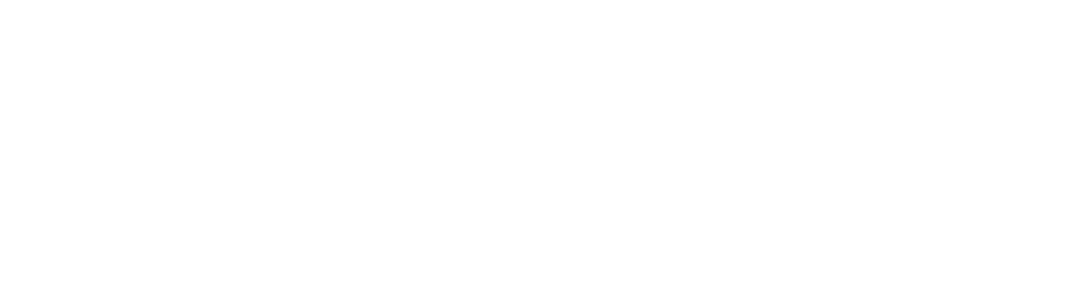
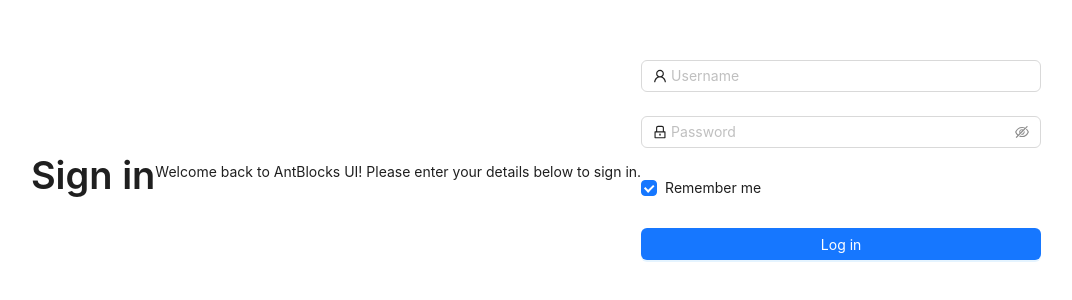
Before and after one commit to sukanprem/Line_Chatbot, a React (Create React App) app in the folder Back/ui-for-back/: page /login in a window 1280 px wide. Before the commit this address had no page. Shown: the part 228-528 px from the top of the page, without its empty margins (104-1176 px from the left). Built offline with nearby package versions, Linux system fonts and the light colour scheme.

Commit message:
Backend login page (in progress)

```diff
--- a/Back/ui-for-back/src/App.js
+++ b/Back/ui-for-back/src/App.js
@@ -12,6 +12,12 @@ const App = () => {
   const [subscriptionsData, setSubscriptions] = useState([]); // State สำหรับข้อมูลการติดตามผลสุขภาพ
   const [loading, setLoading] = useState(false);
   const navigate = useNavigate();
+
+  // ฟังก์ชัน logout ที่คุณต้องการเพิ่ม
+  const logout = () => {
+    localStorage.removeItem('isAuthenticated'); // ลบสถานะการล็อกอินจาก localStorage
+    navigate('/login'); // Redirect ไปที่หน้า login
+  };
 
   // ฟังก์ชันสำหรับดึงข้อมูลจาก API ของ healthCheckResults
   const fetchHealthCheckResults = async () => {
@@ -335,6 +341,8 @@ const App = () => {
 
   return (
     <div /* style={{ padding: '20px' }} */ className='padding-20-px'>
+      <Button type="primary" onClick={logout} style={{ float: 'right' }}>Logout</Button> {/* ปุ่ม Logout */}
+
       <h1>Health Check Results</h1>
       {/* เพิ่มปุ่ม Create */}
       <Button
--- /dev/null
+++ b/Back/ui-for-back/src/component/LoginFormPage/LoginFormPage.js
@@ -0,0 +1,75 @@
+import React, { useState } from 'react';
+import { Form, Input, Button, Checkbox, message, Typography } from 'antd';
+import { LockOutlined, UserOutlined } from '@ant-design/icons';
+import { useNavigate } from 'react-router-dom';
+import axios from 'axios';
+const { Title, Text } = Typography;
+
+const LoginFormPage = () => {
+    const [loading, setLoading] = useState(false);
+    const navigate = useNavigate();
+
+    const onFinish = async (values) => {
+        setLoading(true);
+        try {
+            const response = await axios.post('http://localhost:3001/admin/login', {
+                username: values.username,
+                password: values.password,
+            });
+
+            if (response.status === 200) {
+                message.success('Login successful!');
+                localStorage.setItem('isAuthenticated', 'true'); // บันทึกสถานะล็อกอินใน localStorage
+                navigate('/'); // Redirect to the homepage or admin dashboard
+            } else {
+                message.error('Login failed, please check your credentials.');
+            }
+        } catch (error) {
+            console.error('Login error: ', error);
+            message.error('Login failed, please try again.');
+        }
+        setLoading(false);
+    };
+
+    return (
+        <div style={{ display: 'flex', justifyContent: 'center', alignItems: 'center', height: '100vh' }}>
+            <Title>Sign in</Title>
+            <Text>Welcome back to AntBlocks UI! Please enter your details below to sign in.</Text>
+            <Form
+                name="login_form"
+                className="login-form"
+                initialValues={{ remember: true }}
+                onFinish={onFinish}
+                style={{ maxWidth: '400px', width: '100%' }}
+            >
+                <Form.Item
+                    name="username"
+                    rules={[{ required: true, message: 'Please enter your username!' }]}
+                >
+                    <Input prefix={<UserOutlined className="site-form-item-icon" />} placeholder="Username" />
+                </Form.Item>
+
+                <Form.Item
+                    name="password"
+                    rules={[{ required: true, message: 'Please enter your password!' }]}
+                >
+                    <Input.Password prefix={<LockOutlined className="site-form-item-icon" />} placeholder="Password" />
+                </Form.Item>
+
+                <Form.Item>
+                    <Form.Item name="remember" valuePropName="checked" noStyle>
+                        <Checkbox>Remember me</Checkbox>
+                    </Form.Item>
+                </Form.Item>
+
+                <Form.Item>
+                    <Button type="primary" htmlType="submit" className="login-form-button" loading={loading} block>
+                        Log in
+                    </Button>
+                </Form.Item>
+            </Form>
+        </div>
+    );
+};
+
+export default LoginFormPage;
--- /dev/null
+++ b/Back/ui-for-back/src/component/ProtectedRoute/ProtectedRoute.js
@@ -0,0 +1,14 @@
+import React from 'react';
+import { Navigate } from 'react-router-dom';
+
+const ProtectedRoute = ({ children }) => {
+  const isAuthenticated = localStorage.getItem('isAuthenticated'); // ตรวจสอบว่าผู้ใช้ล็อกอินหรือไม่
+
+  if (!isAuthenticated) {
+    return <Navigate to="/login" />; // หากยังไม่ล็อกอิน ให้ redirect ไปที่หน้า login
+  }
+
+  return children; // หากล็อกอินแล้ว ให้แสดง component ภายใน ProtectedRoute
+};
+
+export default ProtectedRoute;
--- a/Back/ui-for-back/src/index.js
+++ b/Back/ui-for-back/src/index.js
@@ -8,6 +8,8 @@ import CreateBookDoctorAppointmentOnline from './component/BookDoctorAppointment
 import UpdateBookDoctorAppointmentOnline from './component/BookDoctorAppointmentOnline/UpdateBookDoctorAppointmentOnline';
 import CreateSubscriptions from './component/Subscriptions/CreateSubscriptions';
 import UpdateSubscriptions from './component/Subscriptions/UpdateSubscriptions';
+import LoginFormPage from './component/LoginFormPage/LoginFormPage'; // Import the LoginFormPage component
+import ProtectedRoute from './component/ProtectedRoute/ProtectedRoute'; // Import ProtectedRoute component
 import { BrowserRouter as Router, Routes, Route } from 'react-router-dom';
 import reportWebVitals from './reportWebVitals';
 
@@ -16,13 +18,16 @@ const root = ReactDOM.createRoot(document.getElementById('root')); // ใช้
 root.render(
   <Router>
     <Routes>
-      <Route path="/" element={<App />} />
-      <Route path="/create-health-check" element={<CreateHealthCheck />} />
-      <Route path="/update-health-check-result/:id" element={<UpdateHealthCheck />} />
-      <Route path="/create-book-doctor-appointment" element={<CreateBookDoctorAppointmentOnline />} />
-      <Route path="/update-book-doctor-appointment/:id" element={<UpdateBookDoctorAppointmentOnline />} />
-      <Route path="/create-subscriptions" element={<CreateSubscriptions/>} />
-      <Route path="/update-subscriptions/:id" element={<UpdateSubscriptions/>} />
+      <Route path="/login" element={<LoginFormPage />} /> {/* หน้า login ไม่ต้องการการป้องกัน */}
+
+      {/* ปกป้องหน้าที่แอดมินต้องล็อกอินก่อนเข้า */}
+      <Route path="/" element={<ProtectedRoute><App /></ProtectedRoute>} />
+      <Route path="/create-health-check" element={<ProtectedRoute><CreateHealthCheck /></ProtectedRoute>} />
+      <Route path="/update-health-check-result/:id" element={<ProtectedRoute><UpdateHealthCheck /></ProtectedRoute>} />
+      <Route path="/create-book-doctor-appointment" element={<ProtectedRoute><CreateBookDoctorAppointmentOnline /></ProtectedRoute>} />
+      <Route path="/update-book-doctor-appointment/:id" element={<ProtectedRoute><UpdateBookDoctorAppointmentOnline /></ProtectedRoute>} />
+      <Route path="/create-subscriptions" element={<ProtectedRoute><CreateSubscriptions /></ProtectedRoute>} />
+      <Route path="/update-subscriptions/:id" element={<ProtectedRoute><UpdateSubscriptions /></ProtectedRoute>} />
     </Routes>
   </Router>,
   document.getElementById('root')
```
Also changed, not shown: 1 other file (tests, documents, lock files or other folders).
